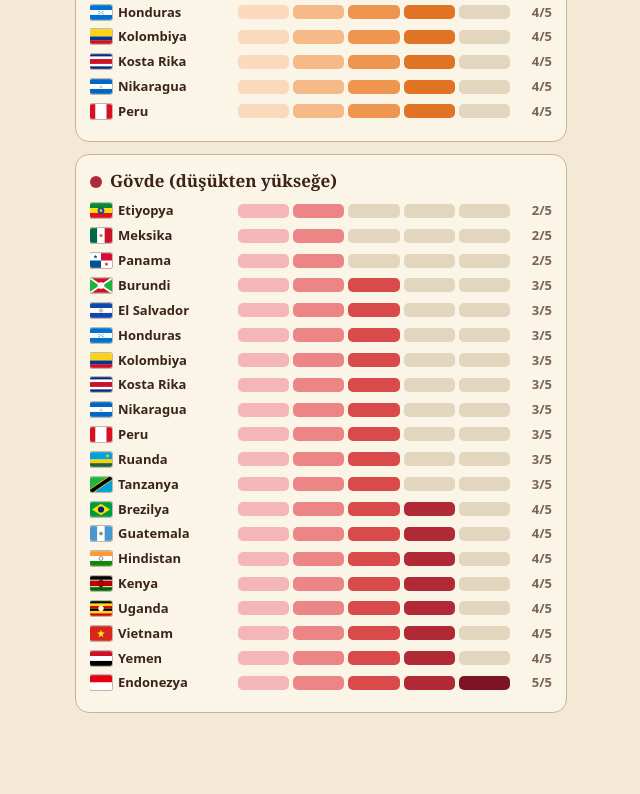
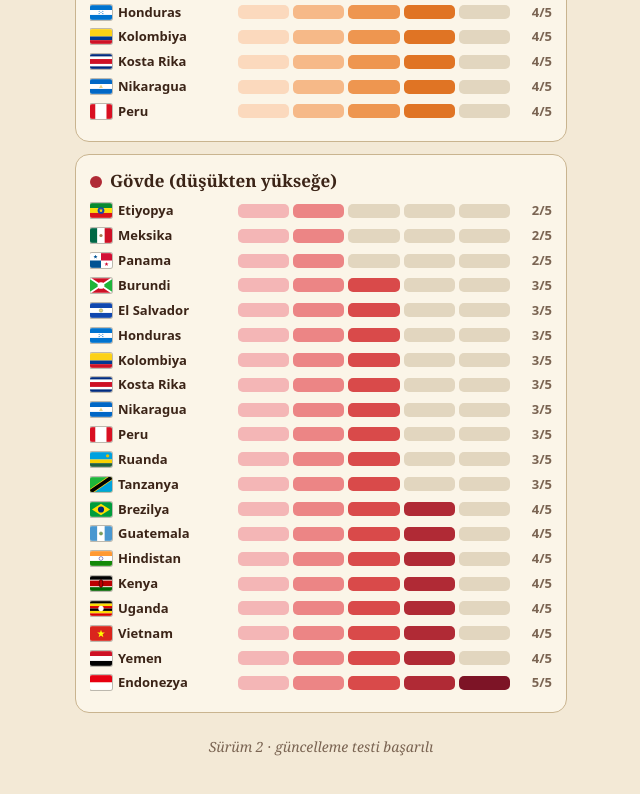
Before and after one commit to tanerdag/kahve, a plain HTML site: page index.html in a window 1280 px wide. Shown: the part 6375-7169 px from the top of the page, without its empty margins (319-959 px from the left). Before the commit the page ends 7132 px from the top, so only its background shows below. Drawn offline with Linux system fonts and the light colour scheme.

Commit message:
Add files via upload

```diff
--- a/index.html
+++ b/index.html
@@ -87,6 +87,7 @@ h2{font-size:22px;text-align:center;margin:28px 0 12px}
 <h2>Düşükten Yükseğe Sıralamalar</h2>
 <p class="sub">Aynı puandakiler alfabetik sırayla gelir.</p>
 <div id="ranks"></div>
+<p class="sub" style="margin-top:24px">Sürüm 2 · güncelleme testi başarılı</p>
 </main>
 <script>
 const C={
```
